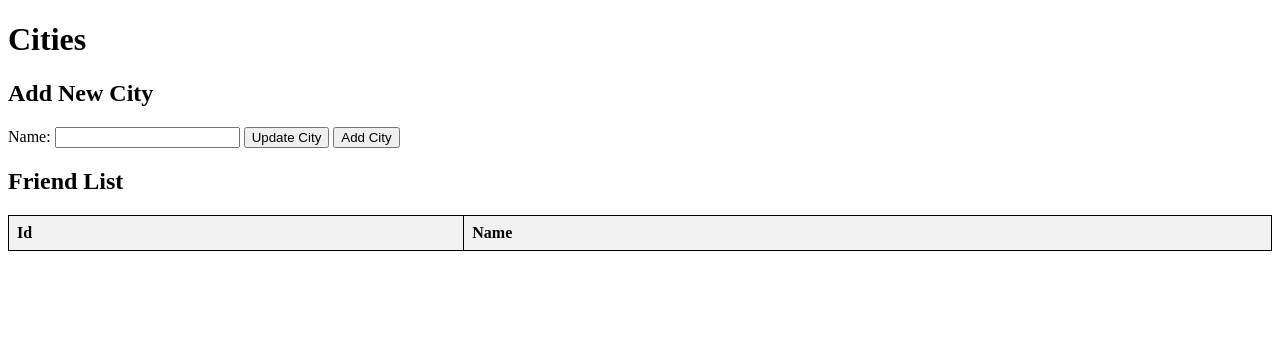
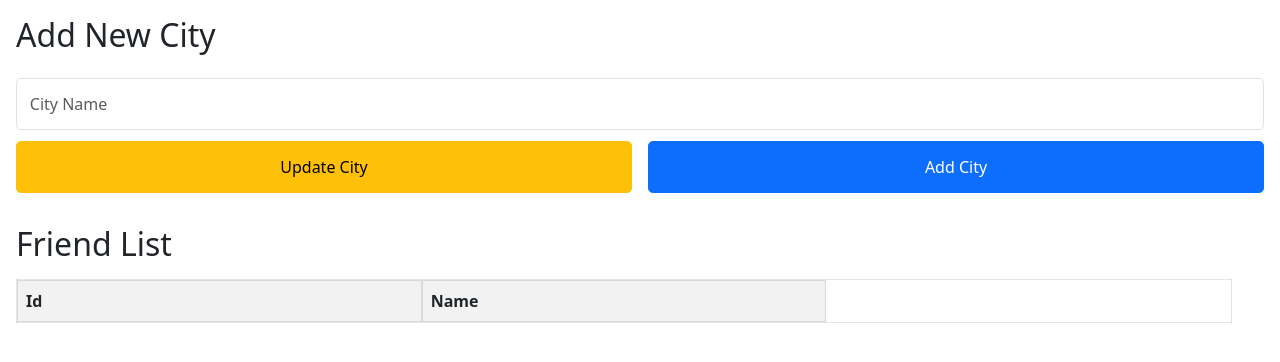
Before and after one commit to metacube-manthan-rajoria/ApiTome, a plain HTML site: page ApiTome/index.html in a window 1280 px wide. Drawn offline with nearby package versions, Linux system fonts and the light colour scheme; no server answers.

Commit message:
added styling

```diff
--- a/ApiTome/index.html
+++ b/ApiTome/index.html
@@ -5,16 +5,28 @@
     <meta charset="UTF-8">
     <title>ApiTome</title>
     <script src="https://code.jquery.com/jquery-3.6.0.min.js"></script>
+    <link href="https://cdn.jsdelivr.net/npm/bootstrap@5.3.3/dist/css/bootstrap.min.css" rel="stylesheet" integrity="sha384-QWTKZyjpPEjISv5WaRU9OFeRpok6YctnYmDr5pNlyT2bRjXh0JMhjY6hW+ALEwIH" crossorigin="anonymous">
     <style>
         table {
-            width: 100%;
             border-collapse: collapse;
+            margin: 1rem;
+        }
+        #cityTable{
+            width: 95%;
+        }
+        .table_btn {
+            width: 10rem;
+            padding: 0.25rem 0.3rem;
+        }
+        h2 {
+            margin-left: 1rem;
+            margin-top: 1rem;
         }
 
         table,
         th,
         td {
-            border: 1px solid black;
+            border: 1px solid rgba(0, 0, 0, 0.1);
         }
 
         th,
@@ -26,23 +38,45 @@
         th {
             background-color: #f2f2f2;
         }
+        tr,th{
+            display: grid;
+            grid-template-columns: repeat(3, 1fr);
+        }
+
+        #cityForm{
+            display: grid;
+            gap: 0.7rem;
+            padding: 1rem;
+        }
+        #cityForm input {
+            padding: 0.8rem;
+            border-radius: 0.3rem;
+        }
+        #cityForm button {
+            padding: 0.8rem;
+            border-radius: 0.3rem;
+        }
+        #form_buttons {
+            display: grid;
+            gap: 1rem;
+            grid-template-columns: repeat(2, 1fr);
+        }
     </style>
 </head>
 
 <body>
-    <h1>Cities</h1>
-
     <h2>Add New City</h2>
     <form id="cityForm">
         <input type="hidden" id="id" name="id">
-        <label for="name">Name:</label>
-        <input type="text" id="name" name="CityName" required>
-        <button id="updateButton" type="button">Update City</button>
-        <button type="submit">Add City</button>
+        <input type="text" id="name" name="CityName" class="form-control" required placeholder="City Name">
+        <div id="form_buttons">
+            <button id="updateButton" type="button" class="btn btn-warning">Update City</button>
+            <button type="submit" class="btn btn-primary">Add City</button>
+        </div>
     </form>
 
     <h2>Friend List</h2>
-    <table id="cityTable" class="table">
+    <table id="cityTable">
         <thead>
             <tr>
                 <th>Id</th>
@@ -84,8 +118,8 @@
                         <td>${city.cityID}</td>
                         <td>${city.cityName}</td>
                         <td>
-                            <button onclick="editCity('${city.cityID}')">Edit</button>
-                            <button onclick="deleteCity('${city.cityID}')">Delete</button>
+                            <button onclick="editCity('${city.cityID}')" class="btn btn-primary table_btn">Edit</button>
+                            <button onclick="deleteCity('${city.cityID}')" class="btn btn-danger table_btn">Delete</button>
                         </td>
                         </tr>`;
                     cityData.append(row);
```
